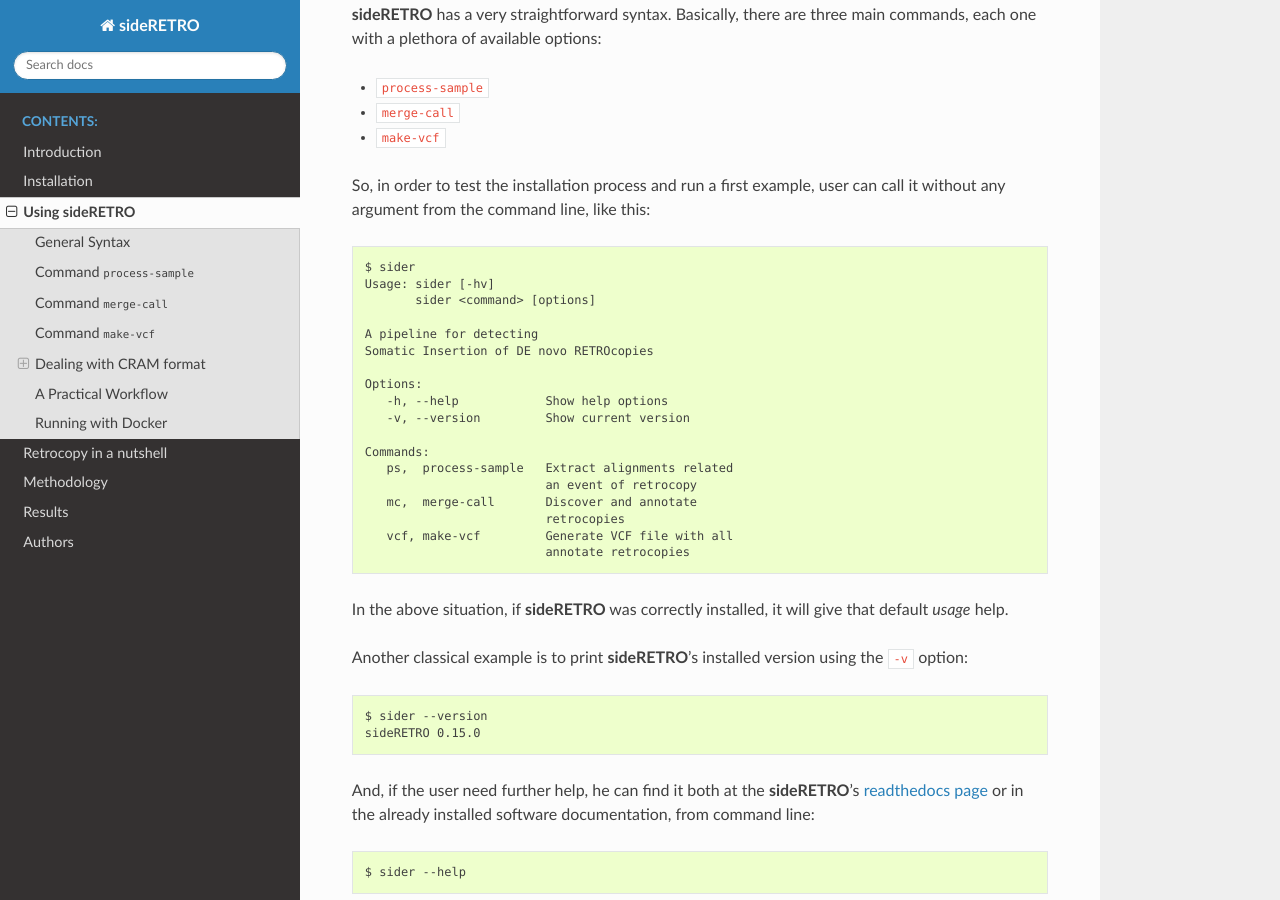
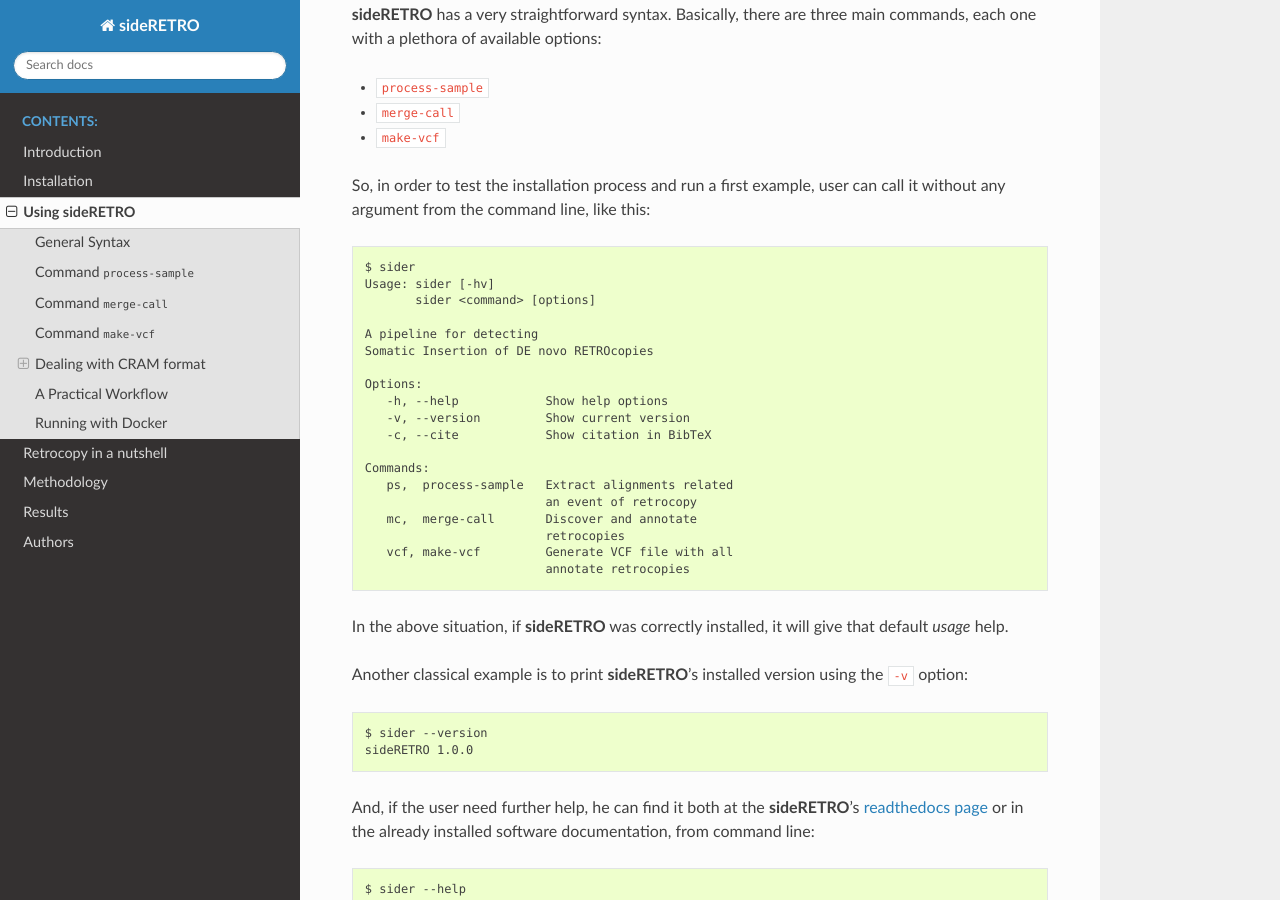
Before and after one commit to galantelab/sideRETRO, a Sphinx documentation site: the page built from docs/usage.rst, in a window 1280 px wide and 900 px high, scrolled down 260 px. Built offline with Sphinx 7.4.7 and the Read the Docs theme 2.0.0, drawn with Linux system fonts in a browser that asks for light colours.

Commit message:
UPDATE: docs/usage.rst (General Syntax)

```diff
--- a/docs/usage.rst
+++ b/docs/usage.rst
@@ -27,6 +27,7 @@ call it without any argument from the command line, like this::
   Options:
      -h, --help            Show help options
      -v, --version         Show current version
+     -c, --cite            Show citation in BibTeX
 
   Commands:
      ps,  process-sample   Extract alignments related
@@ -43,7 +44,7 @@ Another classical example is to print **sideRETRO**'s installed version using
 the ``-v`` option::
 
   $ sider --version
-  sideRETRO 0.15.0
+  sideRETRO 1.0.0
 
 And, if the user need further help, he can find it both at the **sideRETRO**'s
 `readthedocs page <https://sideretro.readthedocs.io>`_ or in the already
```
